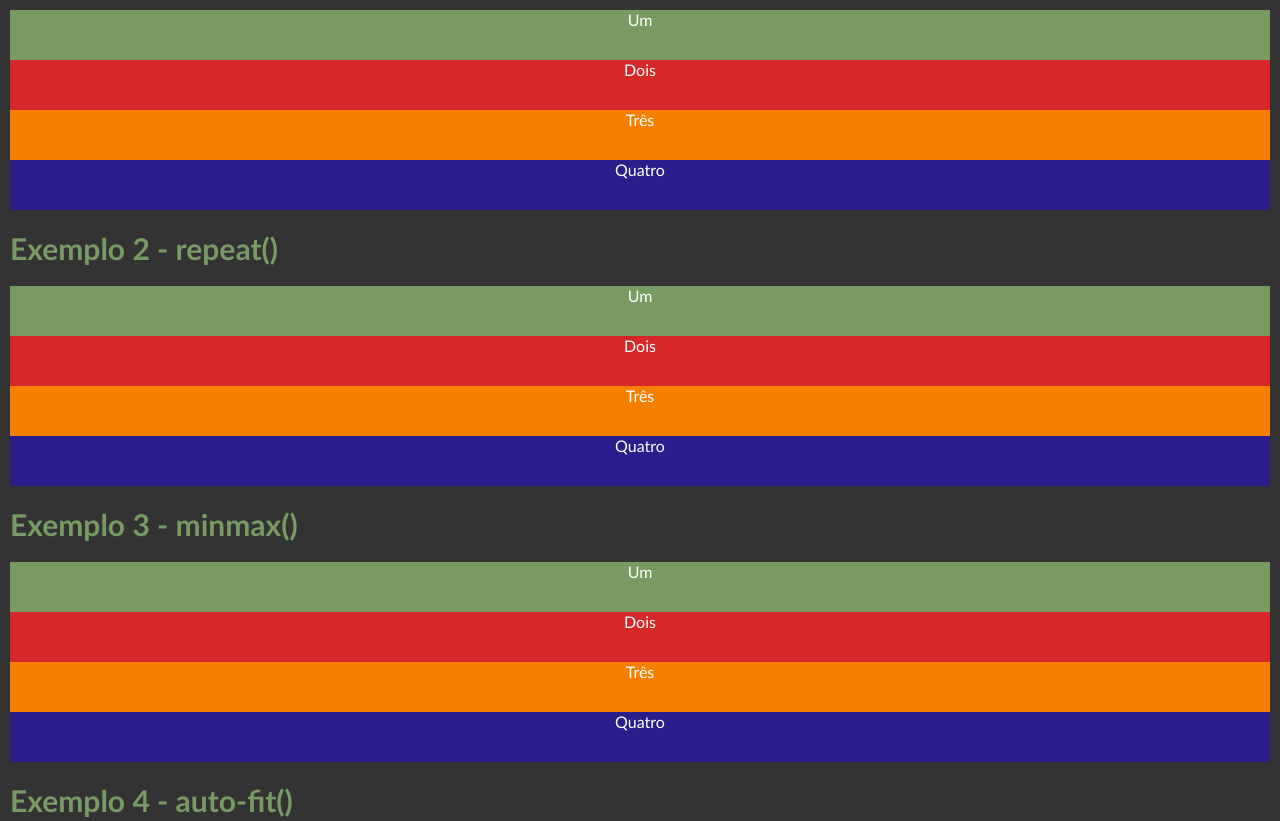
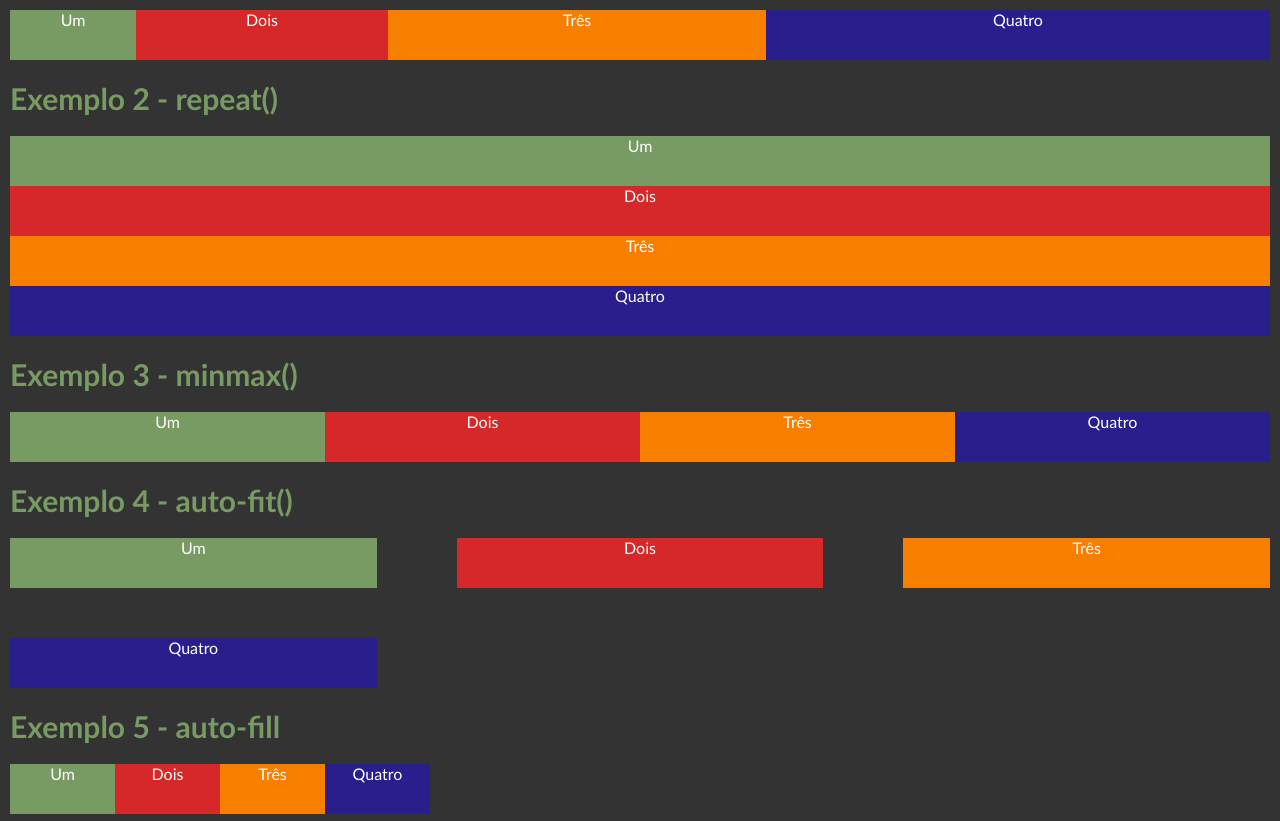
Before and after one commit to vitorrampazzi/Vinheria_Agnello_Treino, a plain HTML site: page grid-arquivos/01-conceito/index.html in a window 1280 px wide. Shown: the part 400-1221 px from the top of the page. Drawn offline with Linux system fonts and the light colour scheme.

Commit message:
aula 0808

```diff
--- a/grid-arquivos/01-conceito/css/style.css
+++ b/grid-arquivos/01-conceito/css/style.css
@@ -60,3 +60,33 @@ h2 {
     background-color: var(--fourth-color);
     min-height: 5rem;
 }
+
+.grid-container {
+    display: grid;
+}
+
+.ex-1 {
+    /* grid-template-rows: 300px 500px; */
+    grid-template-columns: 100px 200px 300px 150px;
+    grid-template-columns: 10% 20% 30% 15%;
+    grid-template-columns: 1fr 2fr 3fr 4fr;
+}
+
+.ex-2 {
+    grid-template-columns: 100px, repeat(2, 1fr) 100px;
+}
+
+.ex-3 {
+    grid-template-columns: repeat(4, minmax(300px, 1fr));
+}
+
+.ex-4 {
+    grid-template-columns: repeat(auto-fit, minmax(300px, 1fr));
+    row-gap: 20px;
+    column-gap: 30px;
+    gap: 50px 80px;
+}
+
+.ex-5 {
+    grid-template-columns: repeat(auto-fill, minmax(100px, 1fr));
+}
```
